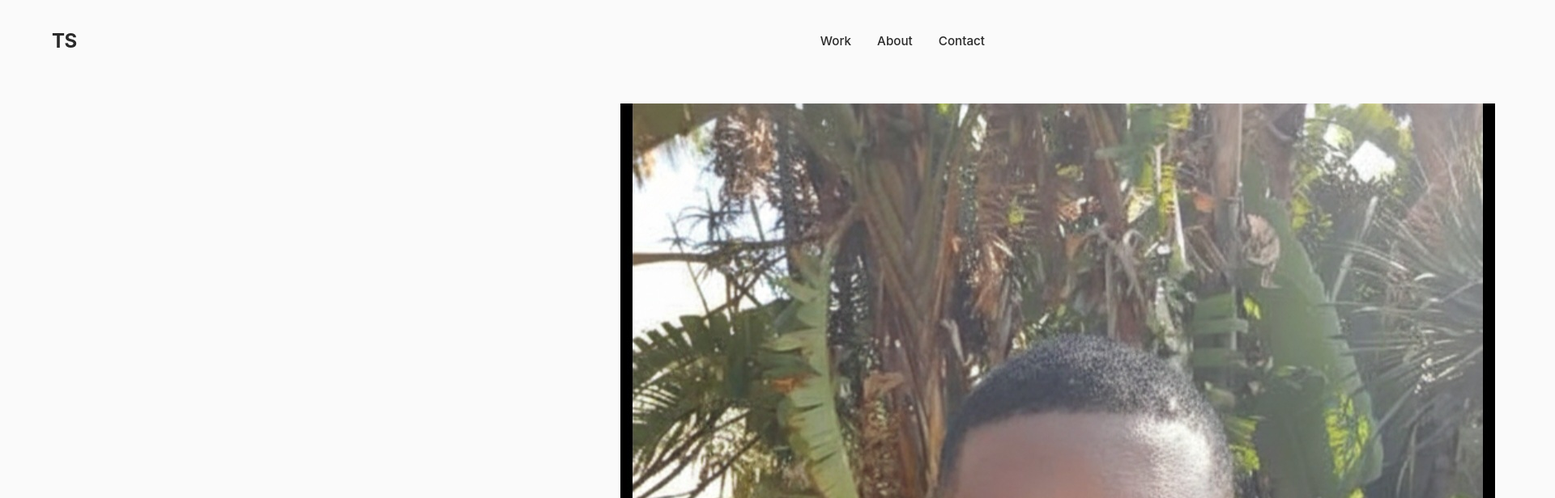
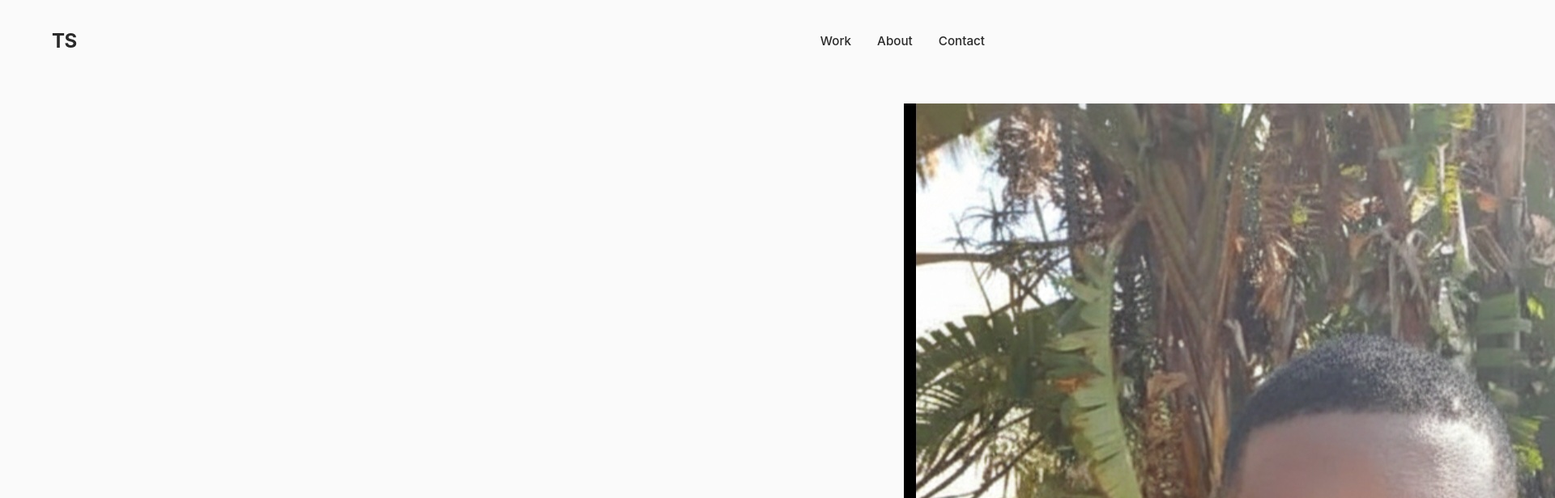
Before and after one commit to Pacman-T-Zero/Portfolios-, a React (Create React App) app: page / in a window 1280 px wide. Shown: the top 616 px of the page at 81% size, 1920 px wide, since content can reach past the window. Built offline with nearby package versions, Linux system fonts and the light colour scheme.

Commit message:
Update App.css

```diff
--- a/src/App.css
+++ b/src/App.css
@@ -154,7 +154,7 @@ nav.scrolled {
 .photo-container {
   position: relative;
   width: 100%;
-  max-width: 450px;
+  max-width: 100px;
   margin-left: auto;
 }
 
```
